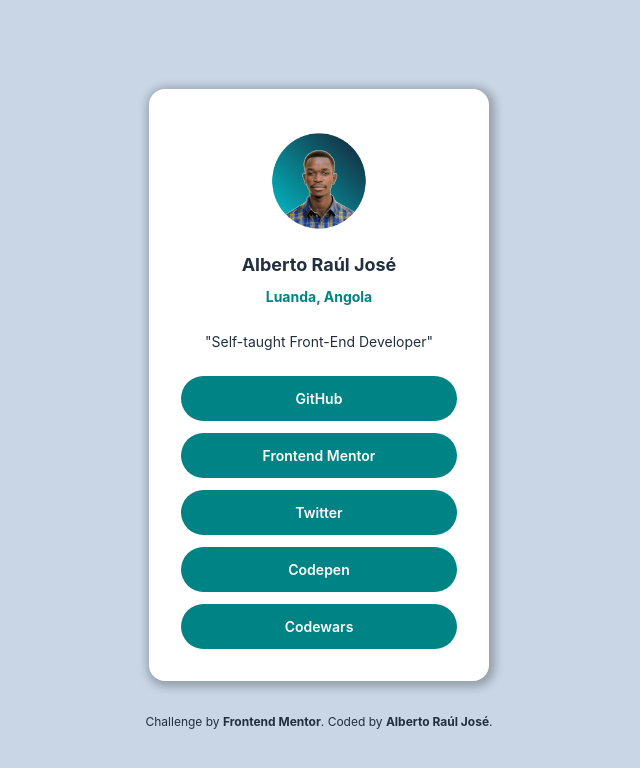
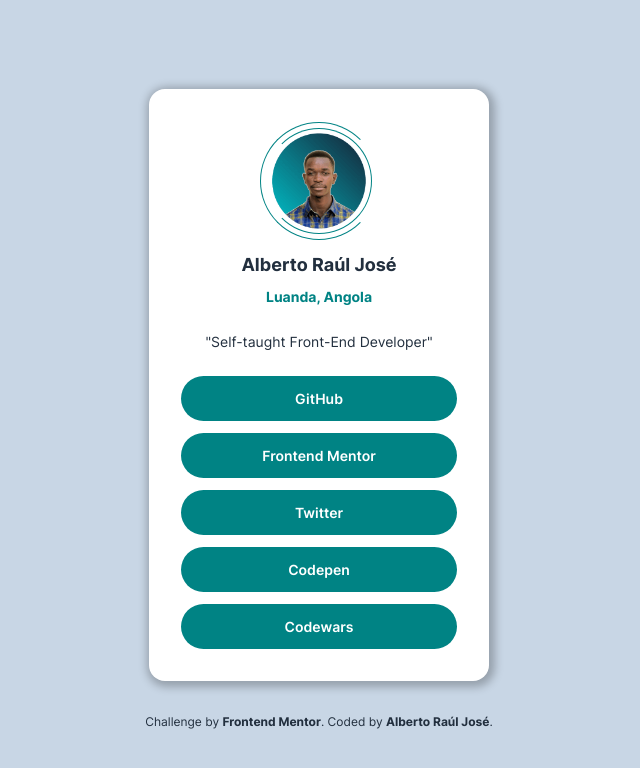
Before and after one commit to alberto-rj/social-links-profile, a plain HTML site: page index.html in a window 1280 px wide. Shown: the whole page, without its empty margins (321-961 px from the left). Drawn offline with Linux system fonts and the light colour scheme.

Commit message:
updated project

```diff
--- a/index.html
+++ b/index.html
@@ -10,17 +10,15 @@
   <meta name="viewport" content="width=device-width, initial-scale=1.0">
 
   <link rel="icon" type="image/png" sizes="32x32" href="./assets/images/favicon-32x32.png">
-  <link rel="stylesheet" href="style.css">
-  <link
-    rel="stylesheet" as="font" type="font/woff2"
-    href="./assets/fonts/Inter.woff2"
-  />
+  <link rel="stylesheet" href="styles/fonts.css">
+  <link rel="stylesheet" href="styles/index.css">
 </head>
 <body class="page">
 
   <main class="main-content">
     <h1 class="visually-hidden">My social networks</h1>
-    <div class="card">
+    <div class="card traslate-from-left traslate-from-left--quick">
+      <div class="avatar traslate-from-left translate-delay-1">
         <img
           src="assets/images/avatar-alberto.webp"
           alt="A profile picture of Alberto Raúl José"
@@ -28,30 +26,33 @@
           height="120"
           class="card__user-photo"
         />
-      <p class="card__user-name">Alberto Raúl José</p>
-      <p class="card__user-location">Luanda, Angola</p>
-      <p class="card__user-description">"Self-taught Front-End Developer"</p>
+        <div class="circle-1"></div>
+        <div class="circle-2"></div>
+      </div>
+      <p class="card__user-name traslate-from-left">Alberto Raúl José</p>
+      <p class="card__user-location traslate-from-left translate-delay-2">Luanda, Angola</p>
+      <p class="card__user-description traslate-from-left translate-delay-3">"Self-taught Front-End Developer"</p>
       <ul class="card__list">
-        <li class="card__list-item">
+        <li class="card__list-item traslate-from-left translate-delay-4">
           <a href="https://github.com/alberto-rj" target="_blank">GitHub</a>
         </li>
-        <li class="card__list-item">
+        <li class="card__list-item traslate-from-left translate-delay-5">
           <a href="https://frontendmentor.io?ref=challenge" target="_blank">Frontend Mentor</a>
         </li>
-        <li class="card__list-item">
+        <li class="card__list-item traslate-from-left translate-delay-6">
           <a href="https://twitter.com/albertorauljose" target="_blank">Twitter</a>
         </li>
-        <li class="card__list-item">
+        <li class="card__list-item traslate-from-left translate-delay-7">
           <a href="https://codepen.io/albertorauljose" target="_blank">Codepen</a>
         </li>
-        <li class="card__list-item">
+        <li class="card__list-item traslate-from-left translate-delay-8">
           <a href="https://codewars.com/users/albertorauljose" target="_blank">Codewars</a>
         </li>
       </ul>
     </div>
   </main>
 
-  <footer class="attribution">
+  <footer class="attribution traslate-from-left translate-delay-9">
     <p>
       Challenge by <a href="https://www.frontendmentor.io?ref=challenge" target="_blank">Frontend Mentor</a>.
       Coded by <a href="https://github.com/alberto-rj" target="_blank">Alberto Raúl José</a>.
--- /dev/null
+++ b/styles/fonts.css
@@ -0,0 +1,5 @@
+@font-face {
+  font-family: Inter;
+  src: url('../assets/fonts/Inter.woff2');
+  font-display: swap;
+}
--- a/style.css
+++ b/styles/index.css
@@ -23,7 +23,6 @@ body {
   color: var(--color-9);
   font-family: var(--font-sans-serif);
   font-size: var(--regular-font-size);
-  font-display: swap;
   text-align: center;
   line-height: 1.5;
 }
@@ -60,13 +59,45 @@ a:focus-visible {
   max-width: 340px;
   margin: auto;
 }
+.avatar {
+  cursor: pointer;
+  position: relative;
+}
+
+.circle-1,
+.circle-2 {
+  border: 1px solid;
+  border-color: var(--color-1) var(--color-1) var(--color-1) transparent;
+  border-radius: 50%;
+  position: absolute;
+  top: 50%;
+  left: 50%;
+  width: 106px;
+  height: 106px;
+  transform: translate(-50%, -50%);
+  transition: transform 1.5s ease-in-out;
+}
+
+.circle-2 {
+  width: 7.375rem;
+  height: 7.375rem;
+  border-color: var(--color-1) transparent var(--color-1) var(--color-1);
+}
+
+.avatar:hover .circle-1 {
+  transform: translate(-50%, -50%) rotate(360deg);
+}
+
+.avatar:hover .circle-2 {
+  transform: translate(-50%, -50%) rotate(-360deg);
+}
 
 .card__user-photo {
   display: block;
   margin: 0 auto;
-  height: 120px;
+  height: 7.5rem;
   border-radius: 50%;
-  width: 120px;
+  width: 7.5rem;
 }
 
 .card__user-name {
@@ -130,8 +161,12 @@ a:focus-visible {
 /* animation */
 
 .traslate-from-left {
-  animation: translate-from-left 1.2s ease-in-out forwards;
+  animation: translate-from-left 0.5s ease-in-out forwards;
   opacity: 0;
+}
+
+.traslate-from-left--quick {
+  animation-duration: 0.25s;
 }
 
 .translate-delay-1 {
```
Also changed, not shown: screenshot/screenshot-desktop.png, screenshot/screenshot-mobile.png, 1 other file. Lines whose indentation alone changed are shown as unchanged.
